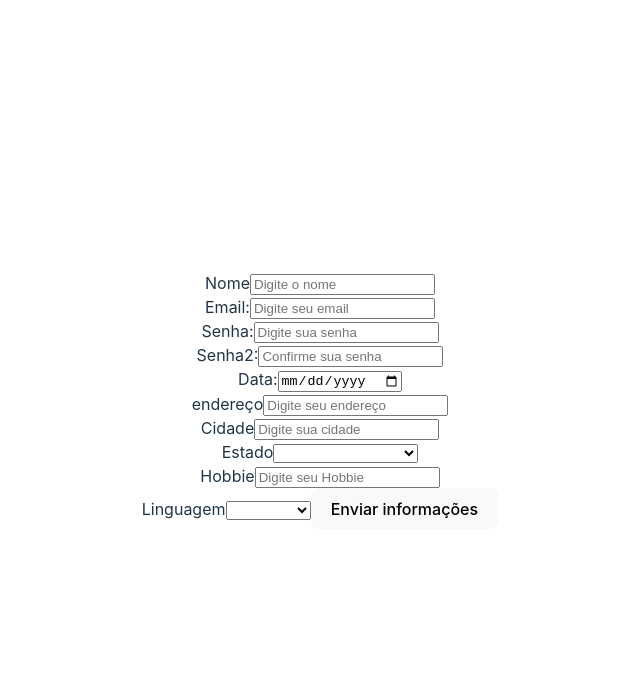
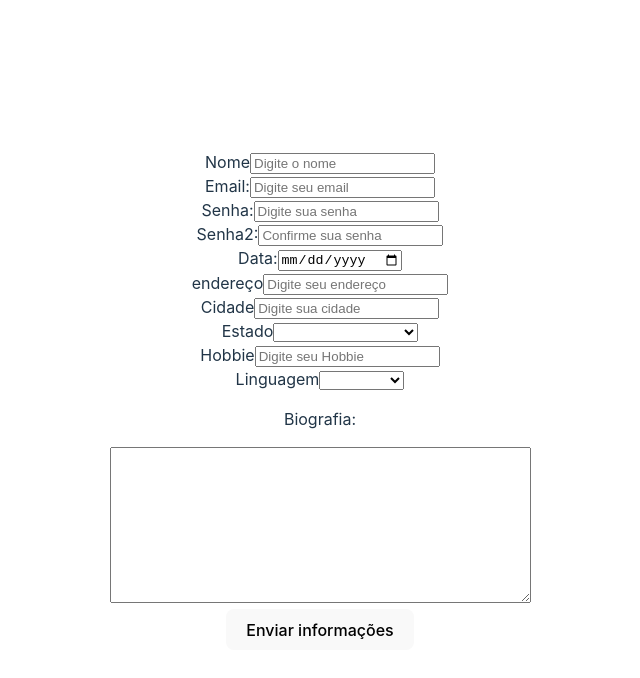
Before and after one commit to Ebraim30/MAtue30, a Vue app: page / in a window 1280 px wide. Shown: the top 678 px of the page, without its empty margins (320-960 px from the left). Built offline with nearby package versions, Linux system fonts and the light colour scheme.

Commit message:
FEITO-Bio

```diff
--- a/src/App.vue
+++ b/src/App.vue
@@ -62,6 +62,9 @@
                 <option value="Java">Java</option>
                 <option value="C#">C#</option>
                 </select>
+                <p>Biografia:</p>
+                <textarea v-model="biografia" cols="50" rows="10"></textarea>
+                <br>
                 <button type="submit">Enviar informações</button>
         </form>
     </div>
```
